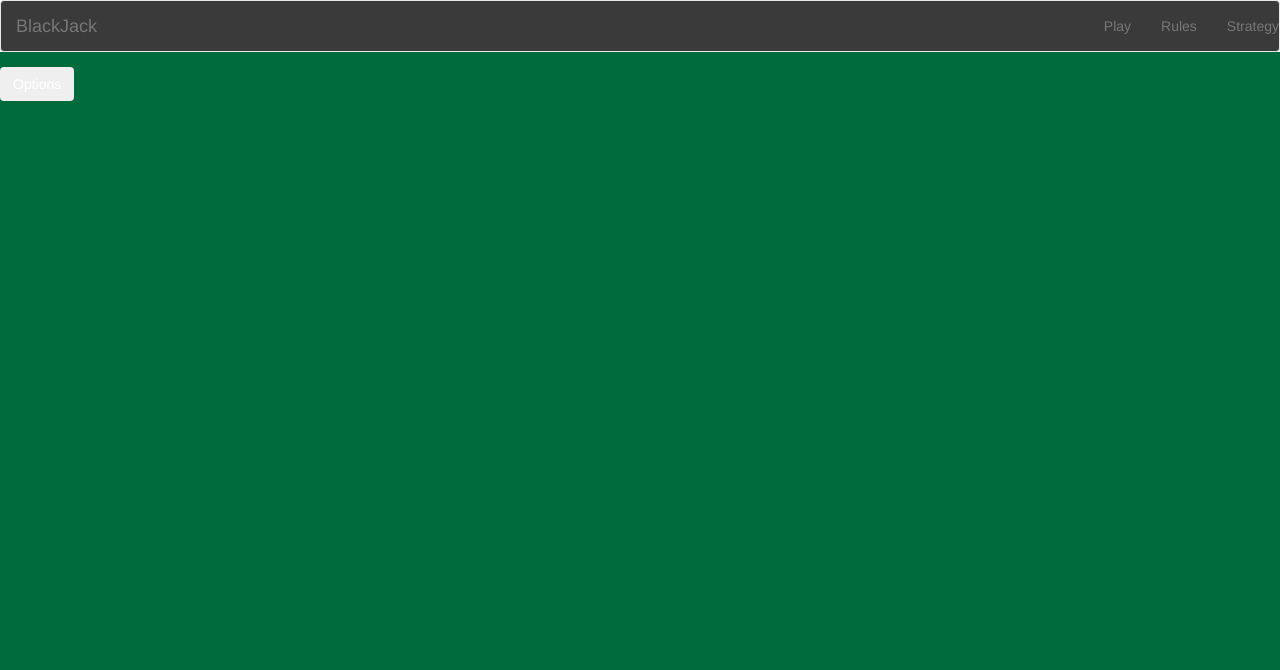
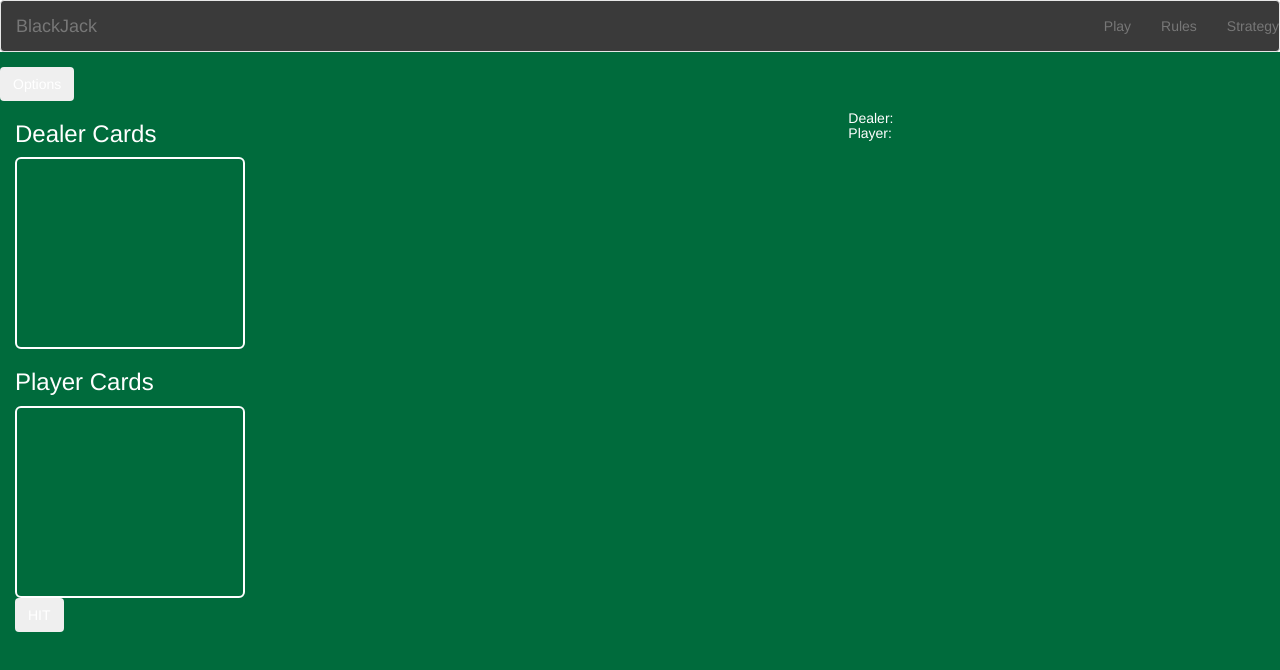
Before and after one commit to jer244/BlackJack, an Angular app: page /play in a window 1280 px wide. Shown: the top 670 px of the page. Built offline with nearby package versions, Linux system fonts and the light colour scheme; no server answers.

Commit message:
show soft counts

```diff
--- a/src/app/gameboard/dealer.service.ts
+++ b/src/app/gameboard/dealer.service.ts
@@ -49,6 +49,7 @@ export class DealerService {
       this.topCard++;
       this.holeCard = this.currentShoe[this.topCard -1];
     }
+    return;
   }
 
   getHole(){
--- a/src/app/gameboard/gameboard.component.html
+++ b/src/app/gameboard/gameboard.component.html
@@ -11,26 +11,27 @@
       </div>
     </div>
   </div>
-  <div *ngIf="hands" class="wrapper">
+  <div class="wrapper">
     <div class="card-area">
       <h3>
         Dealer Cards
       </h3>
       <div class="card-display-area">
-        <bj-display-hand [dealerHand]='true' [cards]='hands[0].cards'></bj-display-hand>
+        <bj-display-hand *ngIf="hands" [dealerHand]='true' [cards]='hands[0].cards'></bj-display-hand>
       </div>
       <h3>
         Player Cards
       </h3>
       <div class="card-display-area">
-        <bj-display-hand [dealerHand]='false' [cards]='hands[1].cards'></bj-display-hand>
+        <bj-display-hand *ngIf="hands" [dealerHand]='false' [cards]='hands[1].cards'></bj-display-hand>
       </div>
+      <button class="btn" (click)="playerHit(1)">HIT</button>
     </div>
     <div class="score-area">
       <h5>
-        Dealer: {{hands[0].count}}
+        Dealer: <span *ngIf="hands">{{hands[0].count}}</span>
         <br>
-        Player: {{hands[1].count}}
+        Player: <span *ngIf="hands">{{hands[1].count}}<span *ngIf="hands[1].hasAce && hands[1].count<11"> or {{hands[1].count + 10}}</span></span>
       </h5>
     </div>
   </div>
--- a/src/app/gameboard/gameboard.component.ts
+++ b/src/app/gameboard/gameboard.component.ts
@@ -60,4 +60,12 @@ export class GameboardComponent implements OnInit {
     //GIVE CONTROL TO PLAYER
     this.action = 1;
   }
+
+  playerHit(player){
+    this.hands[player].cards.push(this.dealer.getCard());
+  }
+
+  playerStay(player){
+
+  }
 }
```
